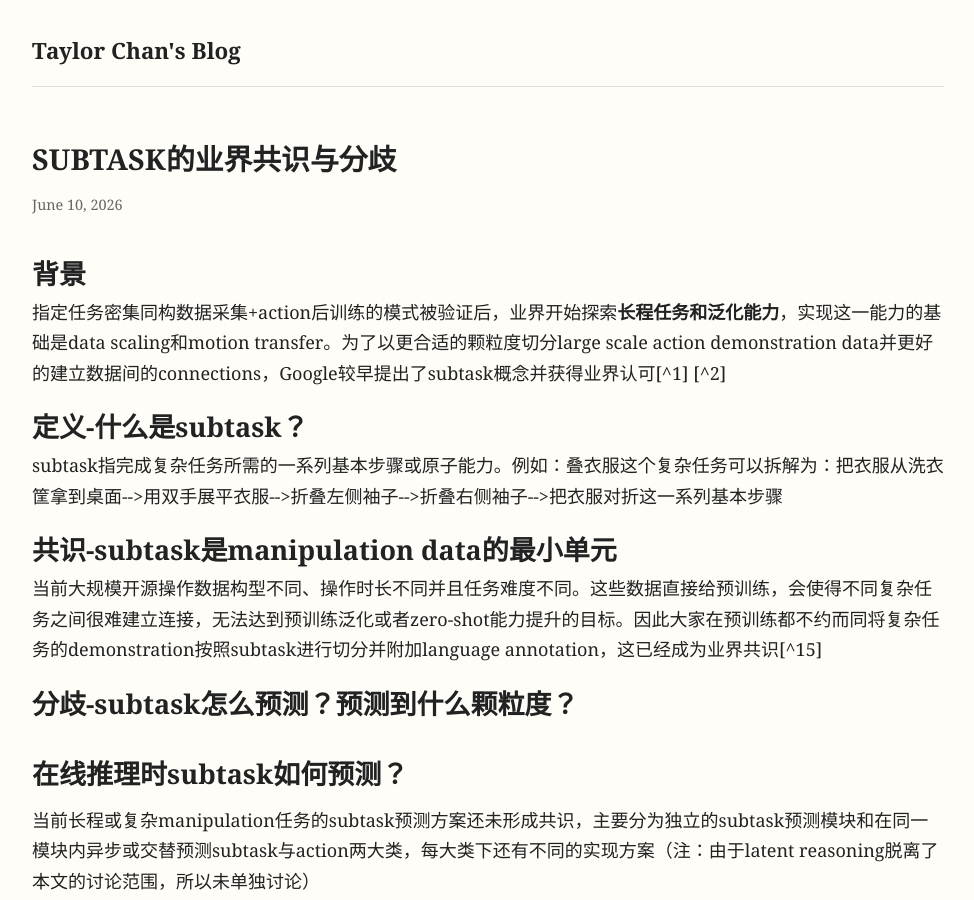
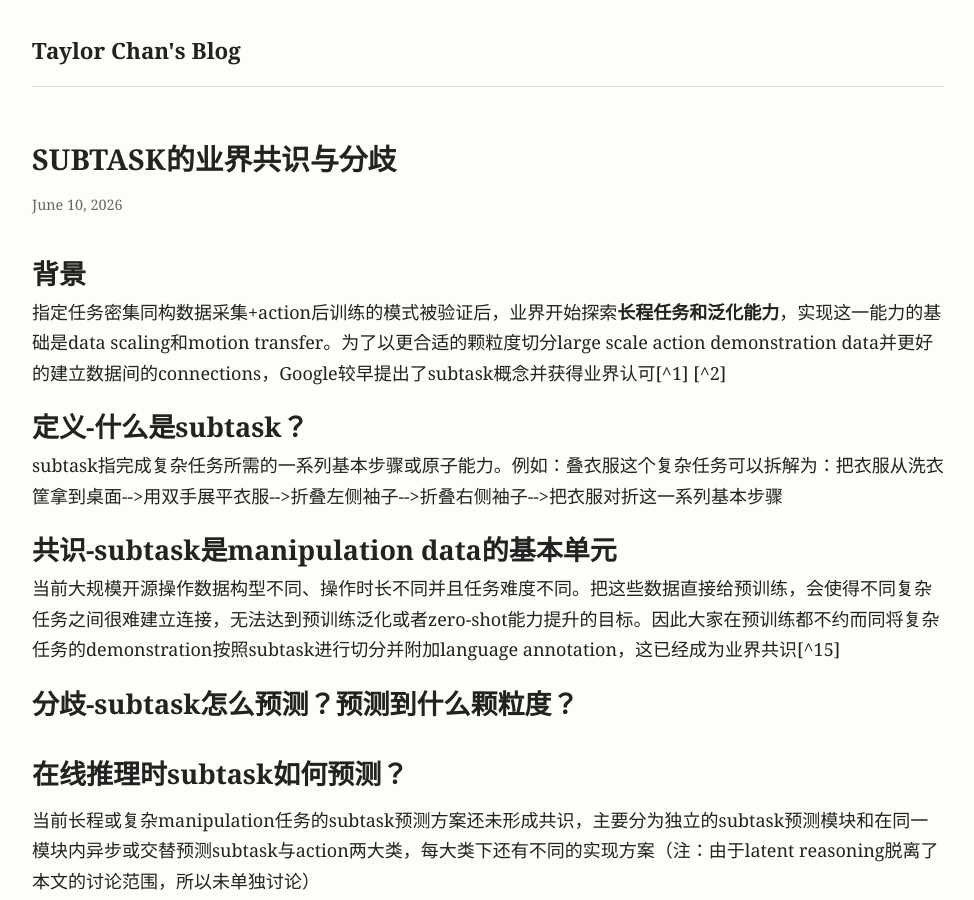
Before and after one commit to fire337/fire337.github.io, a Jekyll site: the page built from _posts/2026-06-10-subtask.md, in a window 1280 px wide and 900 px high. Shown: the whole window, without its empty margins (152-1126 px from the left). Built offline with Jekyll 4.4.1, drawn with Linux system fonts in a browser that asks for light colours.

Commit message:
Update 2026-06-10-subtask.md

```diff
--- a/_posts/2026-06-10-subtask.md
+++ b/_posts/2026-06-10-subtask.md
@@ -12,9 +12,9 @@ date: 2026-06-10 00:00:00
 
 subtask指完成复杂任务所需的一系列基本步骤或原子能力。例如：叠衣服这个复杂任务可以拆解为：把衣服从洗衣筐拿到桌面\-\-\>用双手展平衣服\-\-\>折叠左侧袖子\-\-\>折叠右侧袖子\-\-\>把衣服对折这一系列基本步骤
 
-# 共识\-subtask是manipulation data的最小单元
+# 共识\-subtask是manipulation data的基本单元
 
-当前大规模开源操作数据构型不同、操作时长不同并且任务难度不同。这些数据直接给预训练，会使得不同复杂任务之间很难建立连接，无法达到预训练泛化或者zero\-shot能力提升的目标。因此大家在预训练都不约而同将复杂任务的demonstration按照subtask进行切分并附加language annotation，这已经成为业界共识[^15]
+当前大规模开源操作数据构型不同、操作时长不同并且任务难度不同。把这些数据直接给预训练，会使得不同复杂任务之间很难建立连接，无法达到预训练泛化或者zero\-shot能力提升的目标。因此大家在预训练都不约而同将复杂任务的demonstration按照subtask进行切分并附加language annotation，这已经成为业界共识[^15]
 
 # 分歧\-subtask怎么预测？预测到什么颗粒度？
 
```
